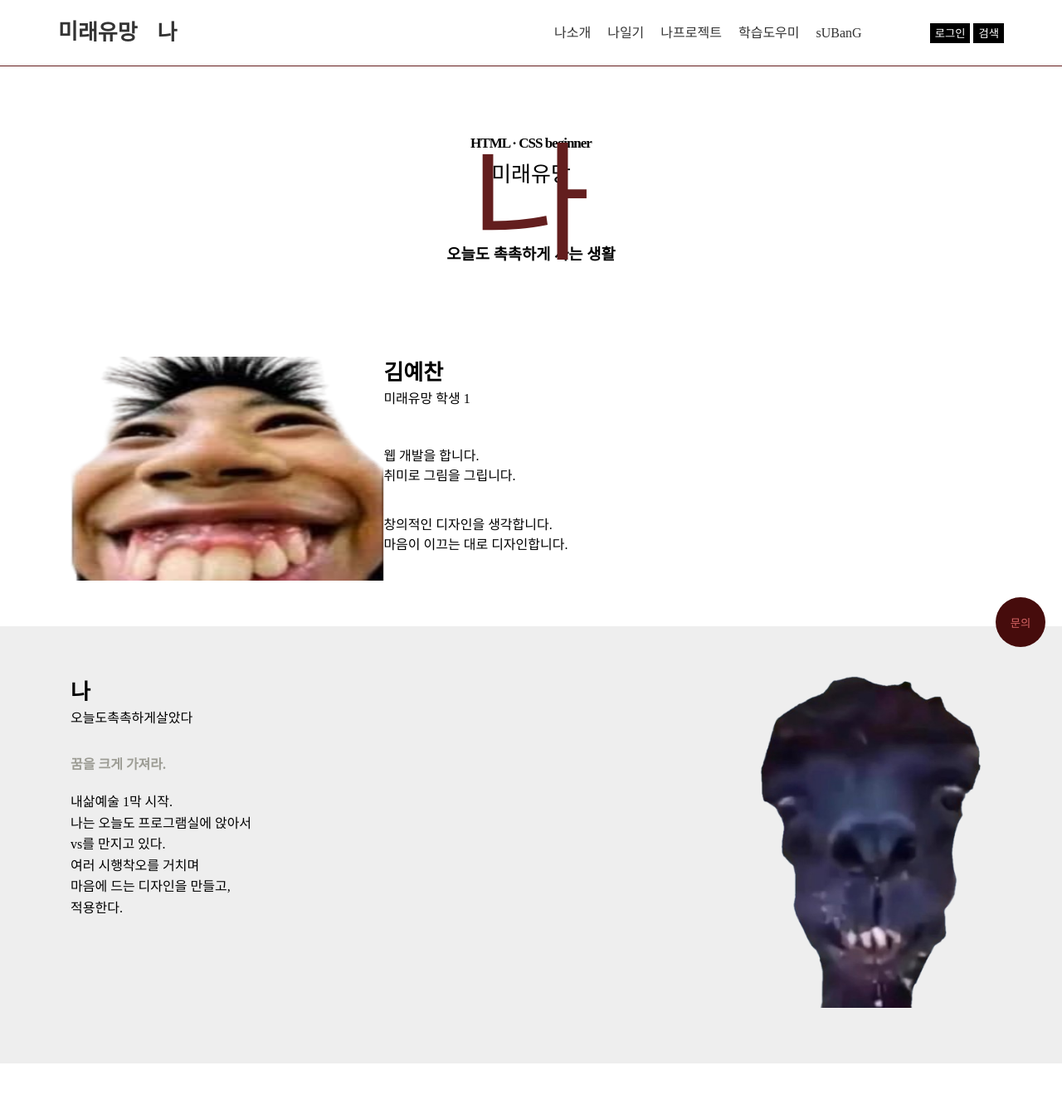
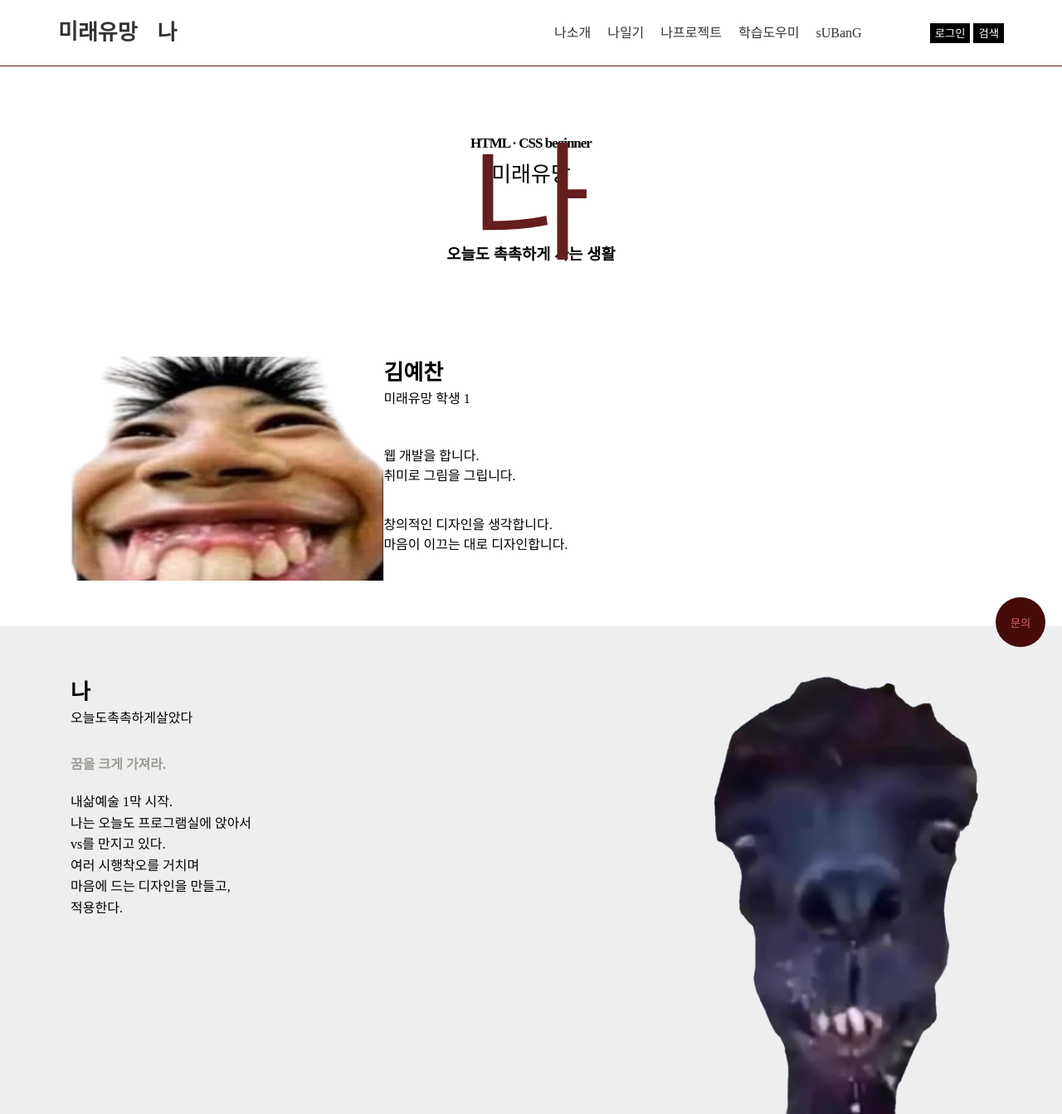
Before and after one commit to mainsubang/-, a plain HTML site: page Ungdex.html in a window 1280 px wide. Shown: the top 1343 px of the page at 83% size. Drawn offline with Linux system fonts and the light colour scheme; a web font is replaced by a local one.

Commit message:
Add files via upload

```diff
--- a/css/styleCommon.css
+++ b/css/styleCommon.css
@@ -66,19 +66,7 @@ a{text-decoration: none;}
 
 button{vertical-align: top;cursor: pointer; transition: transform 0.3s;}
 
-/* Layout */
-/*
-#container : 전체레이아웃박스
-#innerWrap : 반응형대응 최대너비 감싸기
-header : GNB(홈|온다소개|온다일기|온다플젝|학습도우미|문의하기) 영역
-footer : Foot 영역
 
-section.mainVisualWrap : 메인비주얼 영역
-section.subVisualWrap : 서브비주얼 영역
-section.subjectWrap : 이수과목 영역
-section.poemTxtWrap : 위대한 것은 온다의 일들이니-Txt
-section.poemImgWrap : 위대한 것은 온다의 일들이니-Img
-*/
 
 footer{
     background-image: url(/img/레인보.jpg);
@@ -169,19 +157,7 @@ nav ul li a:hover{
     font-weight: bold;
 }
 
-/* 2024-08-26 온다 : 삭제
-.icoBtnWrap{
-    /* 2024-08-15 온다 : 삭제
-    position:absolute;
-    right:0;
-    top:50%;
-    //2024-08-15 온다 : 삭제 */
-    /* margin-top:-12px; //2024-08-13 온다 : 삭제 */
-    /* transform: translate(0, -50%); //2024-08-13 온다 : 추가, //2024-08-15 온다 : 삭제 */
-/* //2024-08-26 온다 : 삭제 */
-/* 2024-08-26 온다 : 삭제
-}
-//2024-08-26 온다 : 삭제 */
+
 .icoBtnWrap button{
 
     height: 24px;
@@ -191,12 +167,7 @@ nav ul li a:hover{
 
 
 }
-/*
-.icoBtnWrap button.icoBtn-login,
-.icoBtnWrap button.icoBtn-search{
-    /* PC,TAB 전용 버튼 */
-/*}
-*/
+
 .icoBtnWrap on.icoBtn-menu{
     display:none; /* PC,TAB 전용 버튼 */
 }
@@ -208,11 +179,7 @@ nav ul li a:hover{
 
 /* mainVisual */
 .mainTxt{
-    /*
-    display:flex;
-    flex-direction: column;
-    align-items: center;
-    */
+
     height: 270px; /* 2024-08-15 온다 : height:270px 로 변경 */
     text-align:center;
     margin-top:160px; /* 2024-08-15 온다 : margin-top:80px 로 변경, 2024-08-26 온다 : margin-top:80px 로 변경 */
@@ -312,8 +279,8 @@ nav ul li a:hover{
     line-height:1.6;
 }
 .minesunos {
-    width: 300px;
-    height: 400px;
+    width: 361px;
+    height: 528px;
 
 
 }
@@ -443,13 +410,7 @@ nav ul li a:hover{
 /*반응형 tablat*/
 /* *************************************************************** */
 @media screen and (max-width:992px){
-/* **************************************** */
-/* description : 미래유망 온다쌤
-/* keywords : 온다프로필, 온다자기소개
-/* author : 온다 */
-/* create Date : 2024-08-05
-/* update Date : 2024-09-11
-/* **************************************** */
+
 
 .innerWrap{
     max-width: 960px;
@@ -476,13 +437,7 @@ nav ul li a:hover{
 /*반응형 mobile*/
 /* *************************************************************** */
 @media screen and (max-width:576px){
-/* **************************************** */
-/* description : 미래유망 온다쌤
-/* keywords : 온다프로필, 온다자기소개
-/* author : 온다 */
-/* create Date : 2024-08-05
-/* update Date : 2024-09-11
-/* **************************************** */
+
 
 .innerWrap{
     width: 100%;
```
